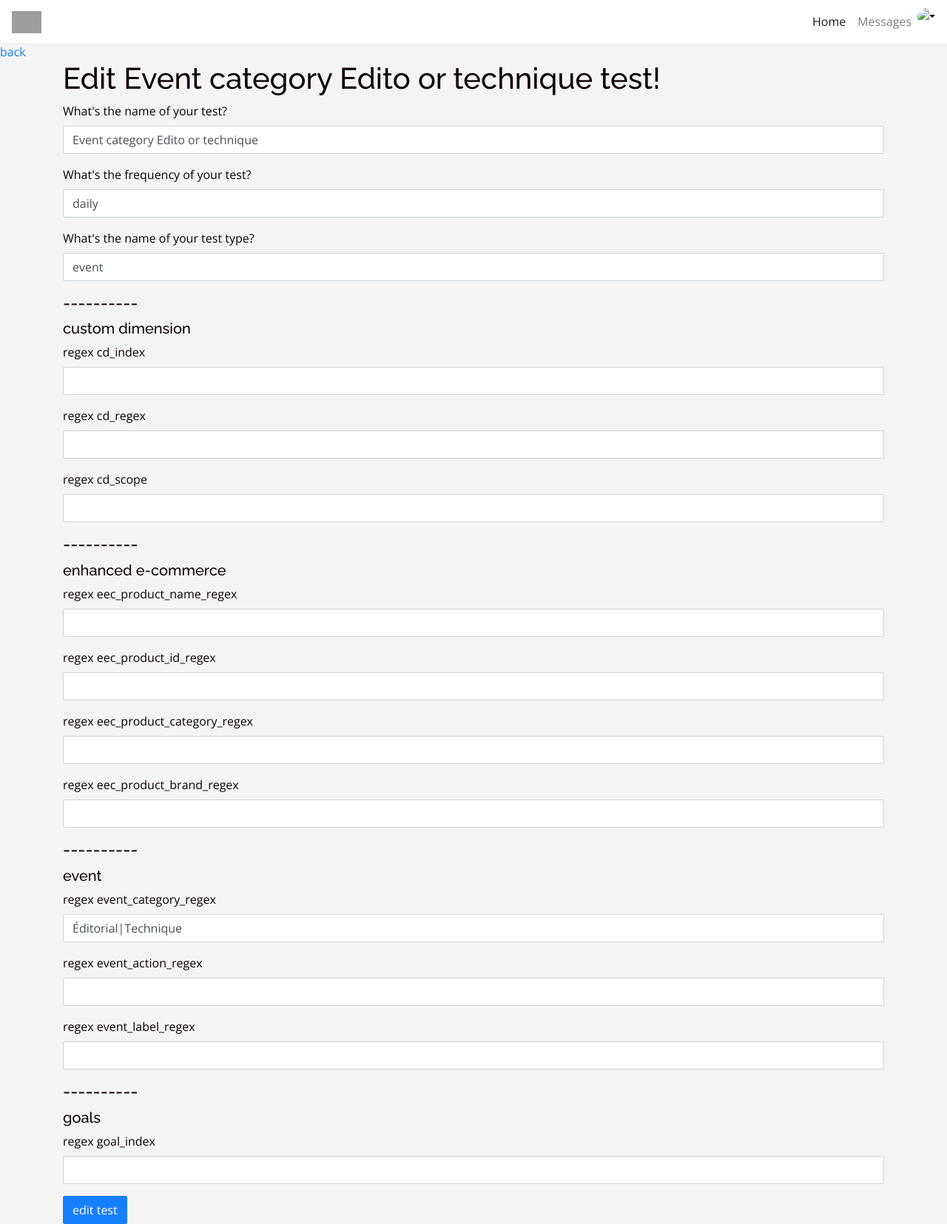
After one commit to simlf/surelytic, a Rails app: page /projects/1/tests/1/edit in a window 1280 px wide. The commit adds this page. Shown: the whole page at 74% size. Run offline with Rails 7, Linux system fonts and the light colour scheme; a user stored in the database is signed in; data comes from the database, SQL or seed files in the repository; style sheets or scripts are compiled from the project's sources; some libraries are stand-ins or nearby versions; grey boxes are pictures that could not be loaded.

Commit message:
add edit to test

```diff
--- a/app/controllers/tests_controller.rb
+++ b/app/controllers/tests_controller.rb
@@ -24,6 +24,19 @@ class TestsController < ApplicationController
     redirect_to project_path(project)
   end
 
+  def edit
+    @project = current_user.projects.find(params[:project_id])
+    @test = @project.tests.find(params[:id])
+  end
+
+  def update
+    @project = current_user.projects.find(params[:project_id])
+    @test = Test.find(params[:id])
+    @test.update(test_params)
+
+    redirect_to project_path(@project)
+  end
+
   private
 
   def test_params
--- a/app/views/projects/show.html.erb
+++ b/app/views/projects/show.html.erb
@@ -4,6 +4,6 @@
   <h3><%= link_to "Create new test", new_project_test_path(@project)  %></h3>
   <h2>Vos test</h2>
   <% @project.tests.each do |test| %>
-  <p><%= test.name %> | <%= link_to "see details", project_test_path(@project, test) %></p>
+  <p><%= test.name %> | <%= link_to "see details", project_test_path(@project, test) %> | <%= link_to "edit", edit_project_test_path(@project, test) %></p>
   <% end %>
 </div>
--- /dev/null
+++ b/app/views/tests/edit.html.erb
@@ -0,0 +1,33 @@
+<%= link_to "back", project_path(params[:project_id]) %>
+<div class="container">
+
+  <h1>Edit <%= @test.name %> test!</h1>
+
+  <%= simple_form_for([@project, @test]) do |f| %>
+    <%= f.input :name, placeholder: 'test name', :label => "What's the name of your test?" %>
+    <%= f.input :frequency, placeholder: 'daily', :label => "What's the frequency of your test?" %>
+    <%= f.input :ga_report_type, placeholder: 'enhanced e-commerce', :label => "What's the name of your test type?" %>
+    <h4>----------</h4>
+    <h5>custom dimension</h5>
+    <%= f.input  :cd_index, placeholder: '', :label => "regex cd_index"  %>
+    <%= f.input  :cd_regex, placeholder: '', :label => "regex cd_regex"  %>
+    <%= f.input  :cd_scope, placeholder: '', :label => "regex cd_scope"  %>
+    <h4>----------</h4>
+    <h5>enhanced e-commerce</h5>
+    <%= f.input  :eec_product_name_regex, placeholder: '', :label => "regex eec_product_name_regex"  %>
+    <%= f.input  :eec_product_id_regex, placeholder: '', :label => "regex eec_product_id_regex"  %>
+    <%= f.input  :eec_product_category_regex, placeholder: '', :label => "regex eec_product_category_regex"  %>
+    <%= f.input  :eec_product_brand_regex, placeholder: '', :label => "regex eec_product_brand_regex"  %>
+    <h4>----------</h4>
+    <h5>event</h5>
+    <%= f.input  :event_category_regex, placeholder: '', :label => "regex event_category_regex"  %>
+    <%= f.input  :event_action_regex, placeholder: '', :label => "regex event_action_regex"  %>
+    <%= f.input  :event_label_regex, placeholder: '', :label => "regex event_label_regex"  %>
+    <h4>----------</h4>
+    <h5>goals</h5>
+    <%= f.input  :goal_index, placeholder: '', :label => "regex goal_index"  %>
+
+    <%= f.button :submit, 'edit test', class: 'btn btn-primary' %>
+  <% end %>
+  </div>
+</div>
--- a/config/routes.rb
+++ b/config/routes.rb
@@ -5,7 +5,7 @@ Rails.application.routes.draw do
   resource :organization, only: [:show] # opt. :edit, :update
 
   resources :projects, only: [:show, :new, :create] do # opt. :index, :edit, :update // :destroy
-    resources :tests, only: [:show, :new, :create] # opt. :edit, :update // :destroy
+    resources :tests, only: [:show, :new, :create, :edit, :update] # opt. :edit, :update // :destroy
   end
 # .opt
 # resource :profile, only: [:show, :edit, :update]
```
